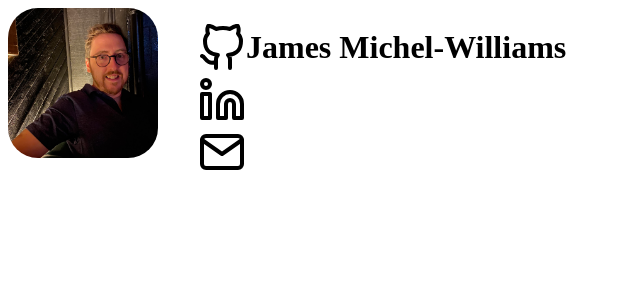
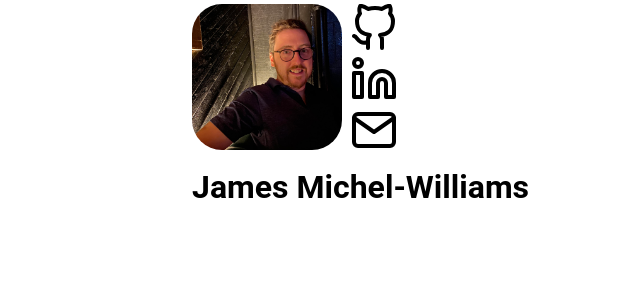
Before and after one commit to jmichelwilliams/jmichelwilliams.github.io, a React (Create React App) app in the folder resume/: page / in a window 1280 px wide. Shown: the top 300 px of the page, without its empty margins (0-640 px from the left). Built offline with nearby package versions, Linux system fonts and the light colour scheme.

Commit message:
Added GlobalStyles, Header and react scroll

```diff
--- a/resume/package.json
+++ b/resume/package.json
@@ -12,6 +12,7 @@
     "react-icons": "^4.9.0",
     "react-router-dom": "^6.12.0",
     "react-scripts": "5.0.1",
+    "react-scroll": "^1.8.9",
     "styled-components": "^6.0.0-rc.3",
     "web-vitals": "^2.1.4"
   },
--- /dev/null
+++ b/resume/src/GlobalStyles.js
@@ -0,0 +1,62 @@
+import { createGlobalStyle } from "styled-components";
+
+const GlobalStyle = createGlobalStyle`
+    /* http://meyerweb.com/eric/tools/css/reset/
+        v2.0 | 20110126
+        License: none (public domain)
+    */
+
+    html, body, div, span, applet, object, iframe,
+    blockquote, pre,
+    a, abbr, acronym, address, big, cite, code,
+    del, dfn, em, img, ins, kbd, q, s, samp,
+    small, strike, strong, sub, sup, tt, var,
+    b, u, i, center,
+    dl, dt, dd, ol, ul, li,
+    fieldset, form, label, legend,
+    table, caption, tbody, tfoot, thead, tr, th, td,
+    article, aside, canvas, details, embed,
+    figure, figcaption, footer, header, hgroup,
+    menu, nav, output, ruby, section, summary,
+    time, mark, audio, video {
+        margin: 0;
+        padding: 0;
+        border: 0;
+        font-size: 100%;
+        font: inherit;
+        vertical-align: baseline;
+    }
+
+    input {
+        &:disabled {
+            cursor: not-allowed;
+        }
+    }
+
+    /* HTML5 display-role reset for older browsers */
+    article, aside, details, figcaption, figure,
+    footer, header, hgroup, menu, nav, section {
+        display: block;
+    }
+    body,textarea {
+        line-height: 1;
+        font-family:'Roboto' , sans-serif;
+    }
+    ol, ul {
+        list-style: none;
+    }
+    blockquote, q {
+        quotes: none;
+    }
+    blockquote:before, blockquote:after,
+    q:before, q:after {
+        content: '';
+        content: none;
+    }
+    table {
+        border-collapse: collapse;
+        border-spacing: 0;
+    }
+`;
+
+export default GlobalStyle;
--- a/resume/src/components/App.js
+++ b/resume/src/components/App.js
@@ -1,11 +1,22 @@
 import Header from "./Header";
+import { styled } from "styled-components";
+import GlobalStyle from "../GlobalStyles";
 
 const App = () => {
   return (
-    <div>
+    <Wrapper>
+      <GlobalStyle />
       <Header />
-    </div>
+    </Wrapper>
   );
 };
 
+const Wrapper = styled.div`
+  display: flex;
+  flex-direction: column;
+  justify-content: center;
+  width: 70%;
+  margin: 0 auto;
+`;
+
 export default App;
--- a/resume/src/components/Header.js
+++ b/resume/src/components/Header.js
@@ -7,8 +7,7 @@
     <Wrapper>
       <ProfilePictureContainer>
         <ProfilePicture src={profilePic}></ProfilePicture>
-      </ProfilePictureContainer>
-      <div>
+
         <List>
           <li>
             <Link href="https://github.com/jmichelwilliams?tab=repositories">
@@ -26,7 +25,8 @@
             </Link>
           </li>
         </List>
-      </div>
+      </ProfilePictureContainer>
+
       <div>
         <h1>James Michel-Williams</h1>
       </div>
@@ -36,6 +36,7 @@
 
 const List = styled.ul`
   list-style: none;
+  padding: 4px 8px;
 `;
 
 const ProfilePictureContainer = styled.div`
@@ -45,10 +46,13 @@
 `;
 const ProfilePicture = styled.img`
   border-radius: 30px;
+  width: 150px;
+  margin-top: 4px;
 `;
 
 const Wrapper = styled.div`
   display: flex;
+  flex-direction: column;
 `;
 
 const Link = styled.a`
```
Also changed, not shown: 1 other file (tests, documents, lock files or other folders).
